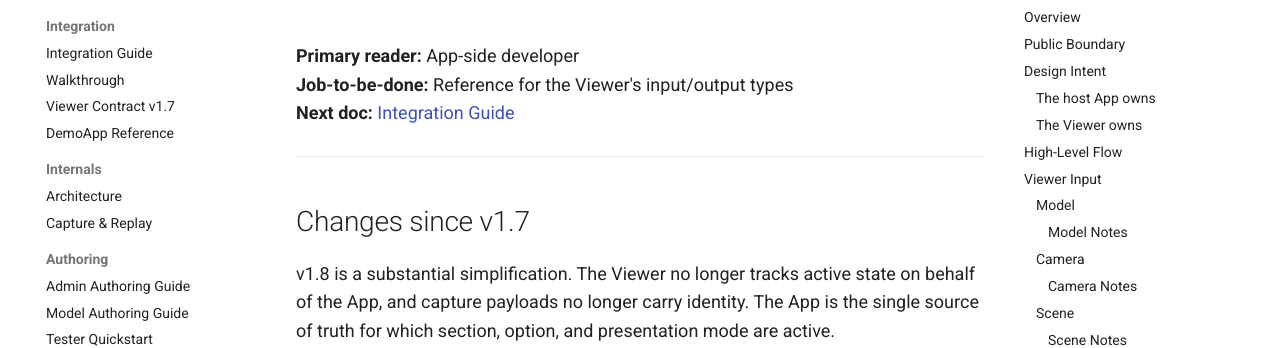
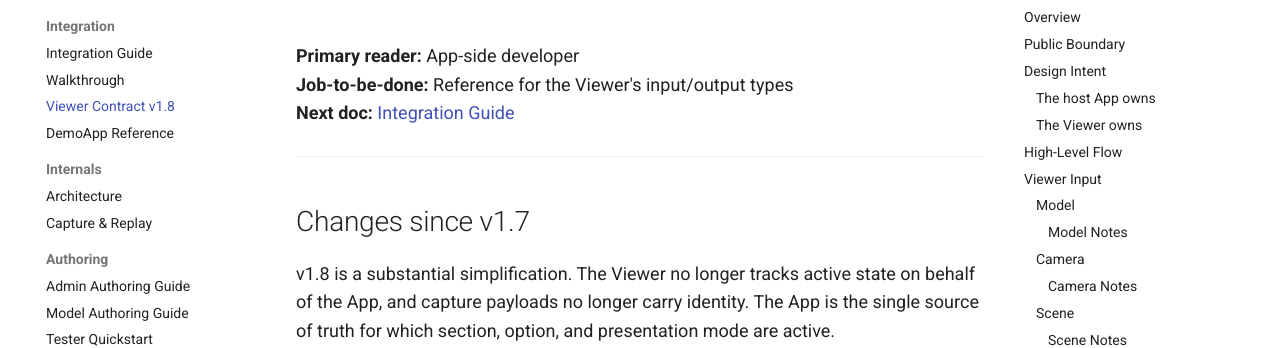
Before and after one commit to EBjornson/viewer-docs, an MkDocs documentation site: the page built from docs/viewer_contract_v1_8.md, in a window 1280 px wide. Shown: the part 148-496 px from the top of the page. Built offline with MkDocs 1.6.1 and Material for MkDocs 9.7.7, drawn with Linux system fonts in a browser that asks for light colours; comment, search, counter and statistics services are not loaded.

Commit message:
Update nav: Viewer Contract v1.7 → v1.8 (file rename in main repo a815d42)

```diff
--- a/mkdocs.yml
+++ b/mkdocs.yml
@@ -61,7 +61,7 @@ nav:
   - Integration:
       - Integration Guide: integration_guide.md
       - Walkthrough: integration_walkthrough.md
-      - Viewer Contract v1.7: viewer_contract_v1_7.md
+      - Viewer Contract v1.8: viewer_contract_v1_8.md
       - DemoApp Reference: demoapp.md
   - Internals:
       - Architecture: architecture.md
```
